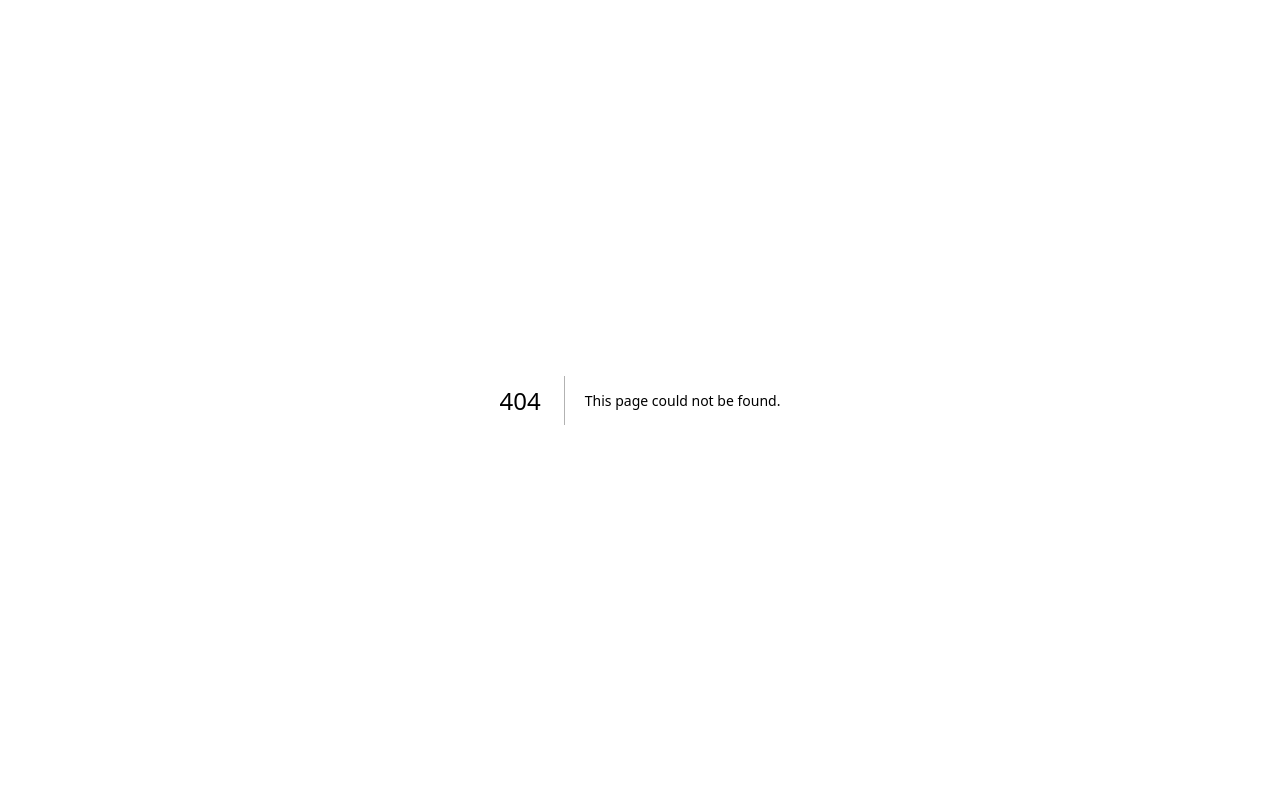
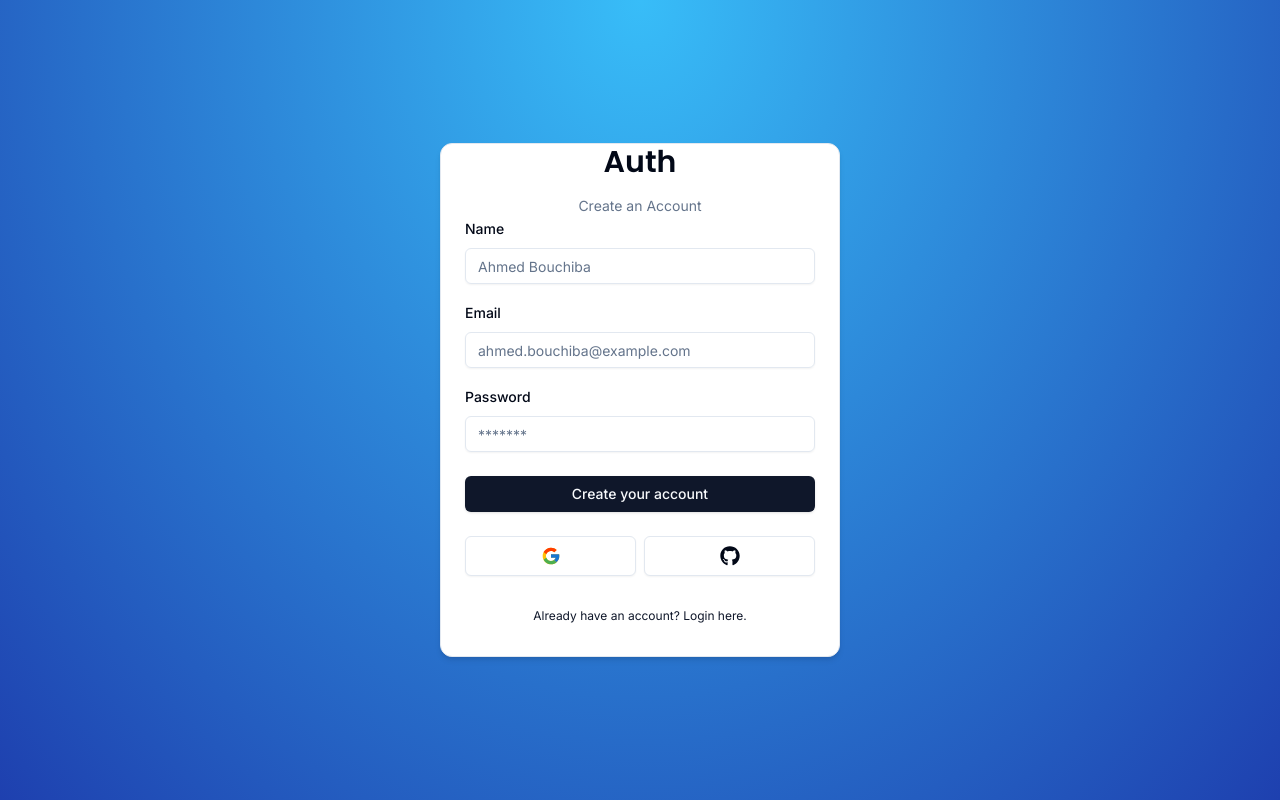
Before and after one commit to Bouchiba43/Assocition-Management-Application--V2-, a Next.js app: page /auth/register in a window 1280 px wide. Before the commit this address had no page. Built offline with nearby package versions, Linux system fonts and the light colour scheme.

Commit message:
added signup form

```diff
--- /dev/null
+++ b/actions/register.ts
@@ -0,0 +1,12 @@
+"use server"
+import * as z from "zod"
+import { RegisterSchema } from "@/schemas"
+
+
+export const register = async (values : z.infer<typeof RegisterSchema>) =>{
+    const validatedFields = RegisterSchema.safeParse(values)
+    if(!validatedFields.success){
+        return{error : "invalid fields!"}
+    }
+    return { success: "Email sent!"}
+}
--- /dev/null
+++ b/app/auth/layout.tsx
@@ -0,0 +1,9 @@
+const AuthLayout = ({ children }: {children: React.ReactNode}) => {
+    return (
+        <div className="h-full flex items-center justify-center bg-[radial-gradient(ellipse_at_top,_var(--tw-gradient-stops))] from-sky-400 to-blue-800">
+        {children}
+        </div>
+    );
+    }
+
+export default AuthLayout;
--- /dev/null
+++ b/app/auth/register/page.tsx
@@ -0,0 +1,9 @@
+import { RegisterForm } from "@/components/auth/register-form";
+
+const RegisterPage = () =>{
+    return (
+        <RegisterForm />
+    )
+}
+
+export default RegisterPage;
--- /dev/null
+++ b/components/auth/back-button.tsx
@@ -0,0 +1,24 @@
+"use client";
+
+import {Button} from "../ui/button"
+import Link from "next/link";
+
+interface BackButtonProps{
+    href: string;
+    label: string;
+}
+
+export const BackButton = ({href,label}:BackButtonProps) => {
+    return(
+        <Button
+            variant="link"
+            className="font-normal w-full"
+            size="sm"
+            asChild
+        >
+            <Link href={href}>
+                {label}
+            </Link>
+        </Button>
+    )
+}
--- /dev/null
+++ b/components/auth/register-form.tsx
@@ -0,0 +1,129 @@
+"use client";
+
+import * as z from "zod"
+import { useState, useTransition } from "react";
+
+import { CardWrapper } from './card-wrapper';
+import { useForm } from "react-hook-form"
+import { zodResolver } from '@hookform/resolvers/zod';
+import { RegisterSchema } from "@/schemas";
+import { Input } from "../ui/input";
+import { Button } from "../ui/button";
+import {
+    Form,
+    FormControl,
+    FormField,
+    FormItem,
+    FormLabel,
+    FormMessage
+} from "../ui/form"
+import { FormError } from "../form-error";
+import { FormSuccess } from "../form-success";
+import {register} from "../../actions/register"
+
+export const RegisterForm = () => {
+
+    const [error,setError] = useState<string | undefined>();
+    const [success , setSuccess] = useState<string | undefined>();
+    const [isPending,startTransition] = useTransition();
+
+    const form = useForm<z.infer<typeof RegisterSchema>>({
+        resolver: zodResolver(RegisterSchema),
+        defaultValues: {
+            email: "",
+            password: "",
+            name: ""
+        }
+    })
+    const onSubmit = (values: z.infer<typeof RegisterSchema>) => {
+        setError("");
+        setSuccess("");
+
+        startTransition(()=>{
+            register(values)
+                .then((data)=>{
+                    setError(data.error)
+                    setSuccess(data.success)
+                })
+        })
+    }
+
+    return (
+        <CardWrapper
+
+            headerLabel="Create an Account"
+            backButtonLabel="Already have an account? Login here."
+            backButtonHref="/auth/login"
+            showSocial
+        >
+            <Form {...form}>
+                <form
+                    onSubmit={form.handleSubmit(onSubmit)}
+                    className="space-y-6"
+                >
+                    <div className="space-y-4">
+                    <FormField
+                            control={form.control}
+                            name="name"
+                            render={({ field }) => (
+                                <FormItem>
+                                    <FormLabel>Name</FormLabel>
+                                    <FormControl>
+                                        <Input
+                                            {...field}
+                                            disabled={isPending}
+                                            placeholder="Ahmed Bouchiba"
+                                        />
+                                    </FormControl>
+                                    <FormMessage />
+                                </FormItem>
+                            )} />
+                        <FormField
+                            control={form.control}
+                            name="email"
+                            render={({ field }) => (
+                                <FormItem>
+                                    <FormLabel>Email</FormLabel>
+                                    <FormControl>
+                                        <Input
+                                            {...field}
+                                            disabled={isPending}
+                                            placeholder="ahmed.bouchiba@example.com"
+                                            type="email"
+                                        />
+                                    </FormControl>
+                                    <FormMessage />
+                                </FormItem>
+                            )} />
+                        <FormField
+                            control={form.control}
+                            name="password"
+                            render={({ field }) => (
+                                <FormItem>
+                                    <FormLabel>Password</FormLabel>
+                                    <FormControl>
+                                        <Input
+                                            {...field}
+                                            disabled={isPending}
+                                            placeholder="*******"
+                                            type="password"
+                                        />
+                                    </FormControl>
+                                    <FormMessage />
+                                </FormItem>
+                            )} />
+                    </div>
+                    <FormError message={error}/>
+                    <FormSuccess message={success}/>
+                    <Button
+                        disabled={isPending}
+                        type="submit"
+                        className="w-full"
+                    >
+                        Create your account
+                    </Button>
+                </form>
+            </Form>
+        </CardWrapper>
+    )
+}
```
